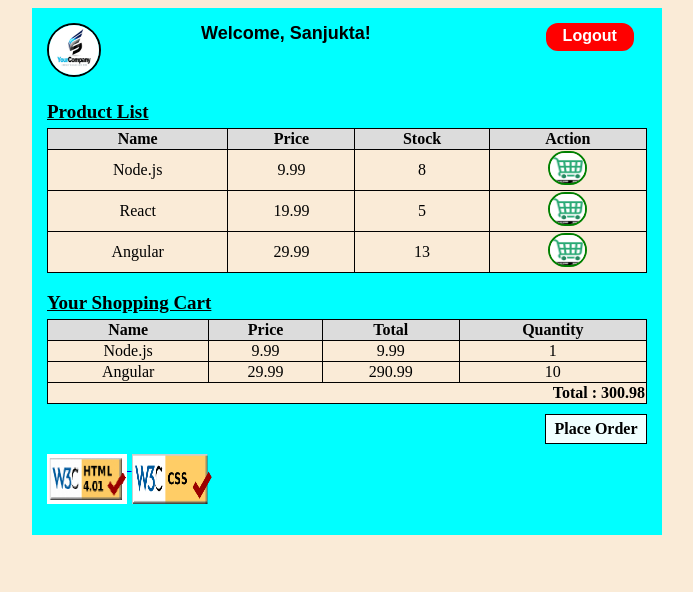
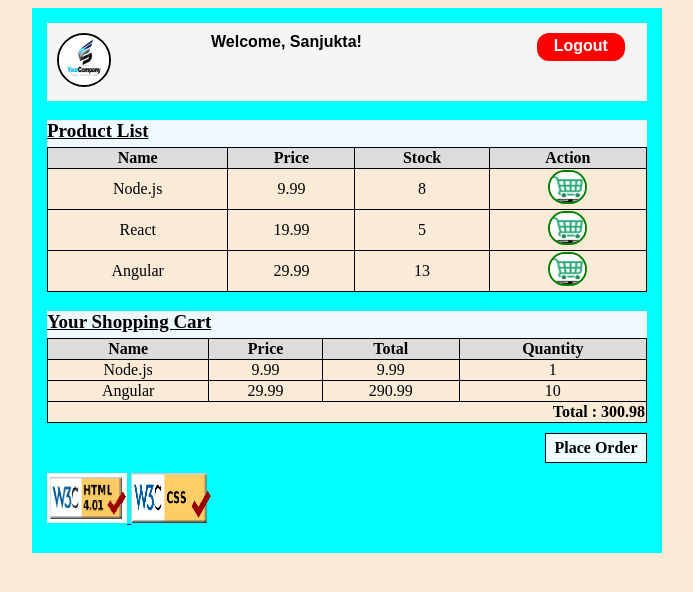
Before and after one commit to Sanzoosunar/miu_assignments, a plain HTML site: page WAP/Lab3/index.html in a window 1280 px wide. Shown: the whole page, without its empty margins (293-986 px from the left). Drawn offline with Linux system fonts and the light colour scheme.

Commit message:
Lab 3 completed

```diff
--- a/WAP/Lab3/index.html
+++ b/WAP/Lab3/index.html
@@ -16,7 +16,7 @@
             <div id="logout"><a>Logout</a></div>
         </header>
         <div>
-            <div>
+            <div class="section">
                 <p class="heading-label">Product List</p>
                 <table>
                     <thead>
@@ -55,7 +55,7 @@
                     </tbody>
                 </table>
             </div>
-            <div>
+            <div class="section">
                 <p class="heading-label">Your Shopping Cart</p>
                 <table>
                     <thead>
--- a/WAP/Lab3/mystyle.css
+++ b/WAP/Lab3/mystyle.css
@@ -3,7 +3,6 @@ body{
 }
 .main-div{
     background-color: aqua;
-    font-size: 18px;
     width: 600px;
     height: auto;
     margin: auto;
@@ -12,6 +11,8 @@ body{
 }
 header {
     display: flex;
+    background-color: whitesmoke;
+    padding: 10px;
 }
 header img{
     height: 50px;
@@ -36,6 +37,9 @@ header div{
     text-align: center;
     font-size: 16px;
     height: 20px;
+}
+.section{
+    background-color: aliceblue;
 }
 table{
     border-collapse: collapse;
@@ -80,9 +84,14 @@ table tfoot{
     font-size: 19px;
     text-decoration: underline;
 }
+footer{
+    /* background-color: aliceblue; */
+    margin-top: 50px;
+    margin-bottom: -34px;
+}
 footer img{
     height: 50px;
     width: 80px;
-    margin-top: 50px;
-    margin-bottom: -34px;
+    /* margin-top: 50px; */
+
 }
```
